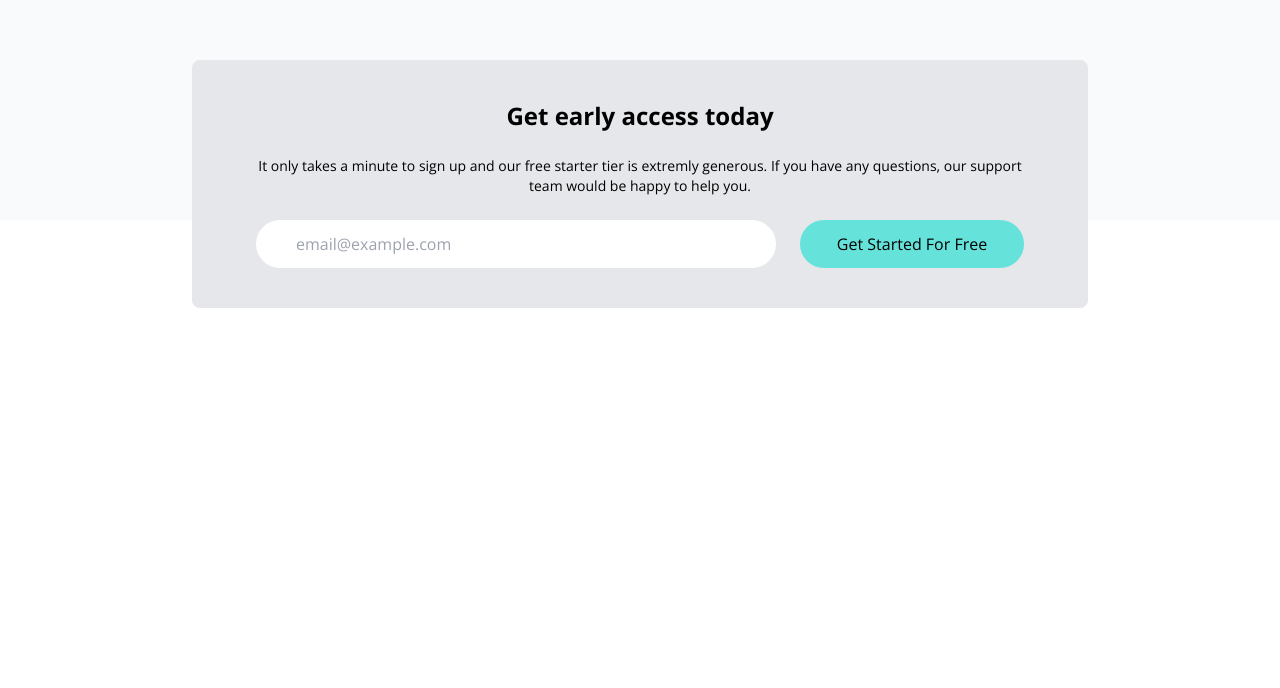
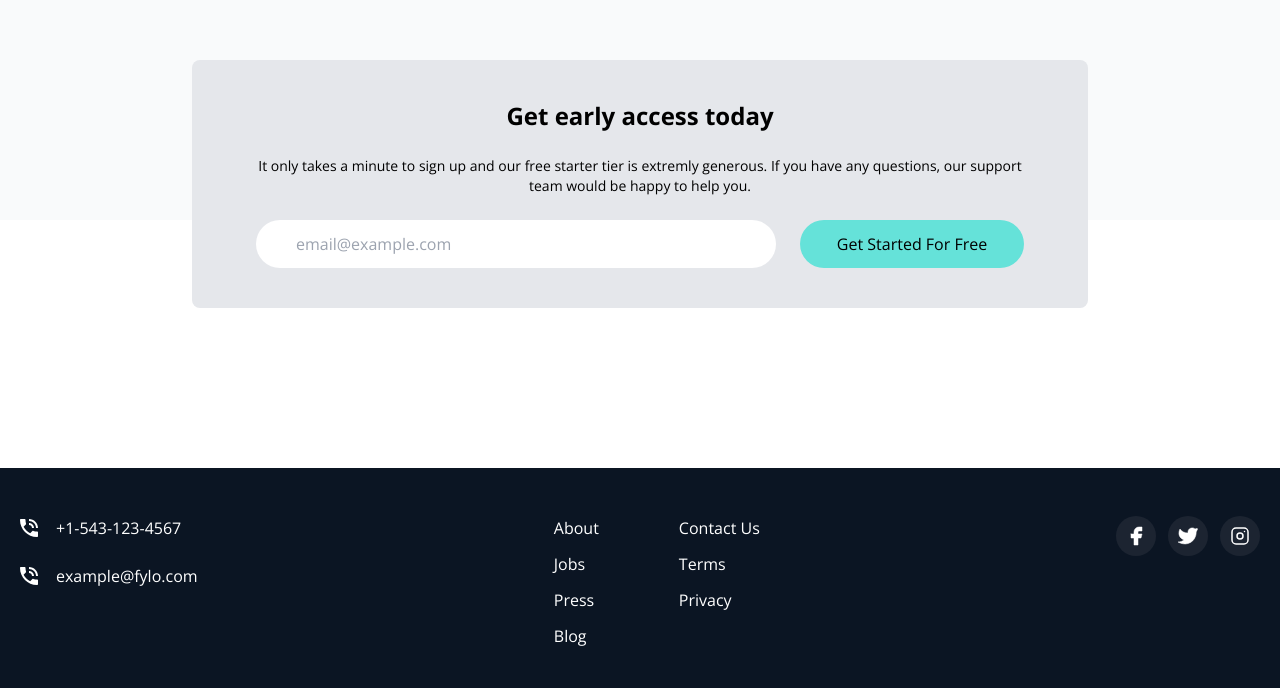
Before and after one commit to Damjan15/Fylo, a website: page index.html in a window 1280 px wide. Shown: the part 3252-3940 px from the top of the page. Before the commit the page ends 3720 px from the top, so only its background shows below. Drawn offline with nearby package versions, Linux system fonts and the light colour scheme.

Commit message:
feature: created the responsive footer, added custom class for hover on the icons, fixed a minor bug in the productive section

```diff
--- a/css/input.css
+++ b/css/input.css
@@ -1,3 +1,7 @@
 @tailwind base;
 @tailwind components;
 @tailwind utilities;
+
+.ficon:hover {
+    filter: invert(80%) sepia(37%) saturate(7048%) hue-rotate(132deg) brightness(105%) contrast(104%);
+}
--- a/index.html
+++ b/index.html
@@ -1,5 +1,5 @@
 <!DOCTYPE html>
-<html lang="en">
+<html lang="en" class="scroll-smooth">
   <head>
     <meta charset="UTF-8" />
     <meta http-equiv="X-UA-Compatible" content="IE=edge" />
@@ -99,7 +99,7 @@
     <!-- ============================================ -->
     <!--                   FEATURES                   -->
     <!-- ============================================ -->
-    <section class="pt-12 bg-gray-50 dark:bg-darkBlue1">
+    <section id="features" class="pt-12 bg-gray-50 dark:bg-darkBlue1">
         <div class="container mx-auto px-6 pb-32">
             <!-- First Row -->
             <div class="flex flex-col space-y-24 text-center md:flex-row md:space-y-0">
@@ -157,7 +157,7 @@
             </div>
 
             <!-- Content -->
-            <div class="flex flex-col items-center md:w-1/2">
+            <div class="flex flex-col items-start md:w-1/2">
                 <div class="flex flex-col space-y-5">
                     <h4 class="max-w-md text-xl font-bold md:text-4xl">Stay productive, wherever you are</h4>
 
@@ -167,7 +167,7 @@
 
                 <!-- Link -->
                 <div class="block mt-4">
-                    <a href="#" class="border-b border-accentCyan text-accentCyan">See how Fylo works
+                    <a href="#" class="border-b border-accentCyan text-accentCyan md:text-left">See how Fylo works
                         <img src="images/icon-arrow.svg" class="inline pb-2" alt="">
                     </a>
                 </div>
@@ -253,5 +253,69 @@
             </div>
         </div>
     </section>
+
+    <!-- ============================================ -->
+    <!--                   FOOTER                     -->
+    <!-- ============================================ -->
+    <footer class="bg-darkBlue2 text-white">
+        <div class="container mx-auto pt-12 px-5 pb-10">
+            <!-- Flex Container For All Items -->
+            <div class="flex flex-col justify-between space-y-24 md:flex-row md:space-y-0">
+                <!-- Email & Phone -->
+                <div class="mt-10 space-y-6">
+                    <div class="flex items-center space-x-3 md:-mt-10">
+                        <div class="w-6">
+                            <img src="images/icon-phone.svg" class="scale-10" alt="">
+                        </div>
+                        <div>+1-543-123-4567</div>
+                    </div>
+
+                    <div class="flex items-center space-x-3">
+                        <div class="w-6">
+                            <img src="images/icon-phone.svg" class="scale-10" alt="">
+                        </div>
+                        <div>example@fylo.com</div>
+                    </div>
+                </div>
+
+                <!-- Menus -->
+                <div class="flex flex-col space-y-10 text-xl md:text-base md:space-x-20 md:space-y-0 md:flex-row">
+                    <div class="flex flex-col space-y-3">
+                        <a href="#">About</a>
+                        <a href="#">Jobs</a>
+                        <a href="#">Press</a>
+                        <a href="#">Blog</a>
+                    </div>
+
+                    <div class="flex flex-col space-y-3">
+                        <a href="#">Contact Us</a>
+                        <a href="#">Terms</a>
+                        <a href="#">Privacy</a>
+                    </div>
+                </div>
+
+                <!-- Social -->
+                <div class="flex justify-center pb-10 space-x-3">
+                    <div>
+                        <a href="#">
+                            <img src="images/facebook.svg" class="p-2 bg-darkBlue rounded-full ficon" alt="">
+                        </a>
+                    </div>
+
+                    <div>
+                        <a href="#">
+                            <img src="images/twitter.svg" class="p-2 bg-darkBlue rounded-full ficon" alt="">
+                        </a>
+                    </div>
+
+                    <div>
+                        <a href="#">
+                            <img src="images/instagram.svg" class="p-2 bg-darkBlue rounded-full ficon" alt="">
+                        </a>
+                    </div>
+                </div>
+            </div>
+        </div>
+    </footer>
   </body>
 </html>
```
Also changed, not shown: css/style.css.
